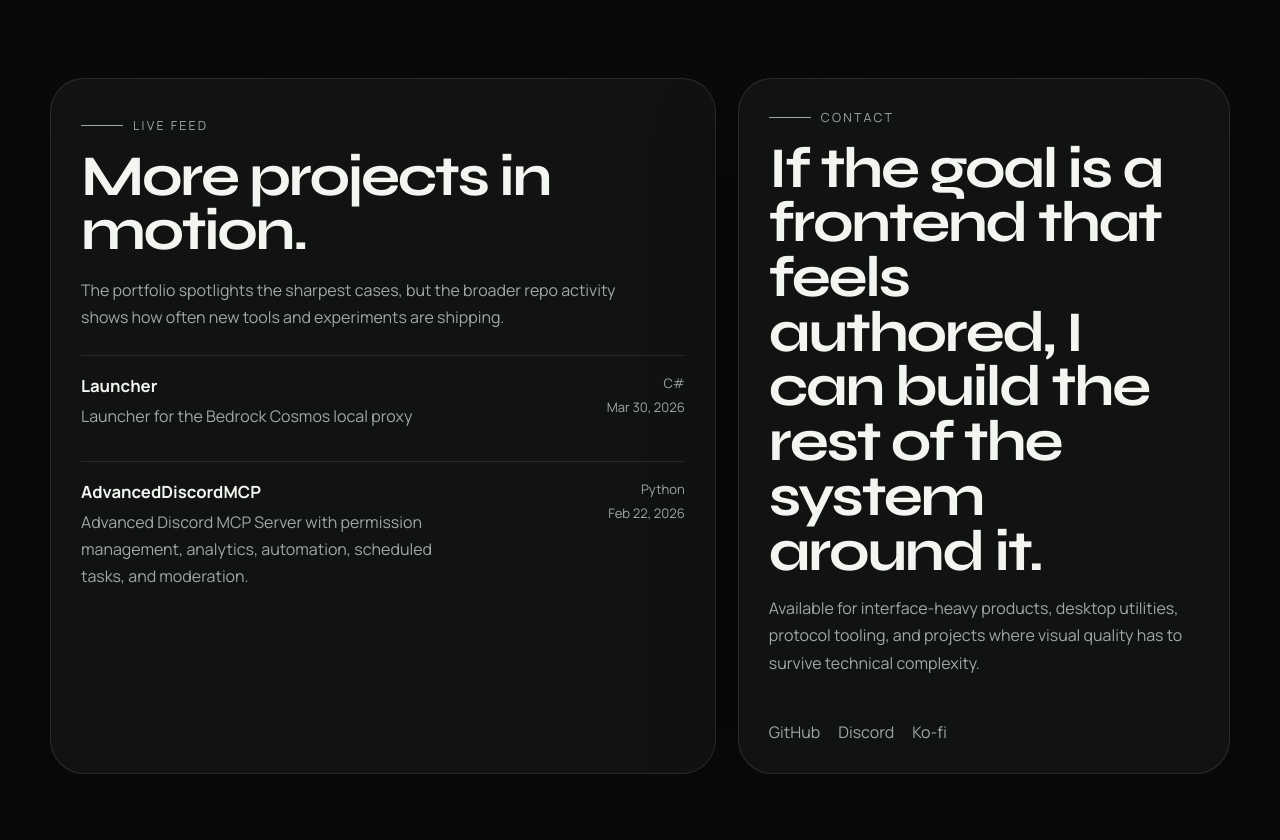
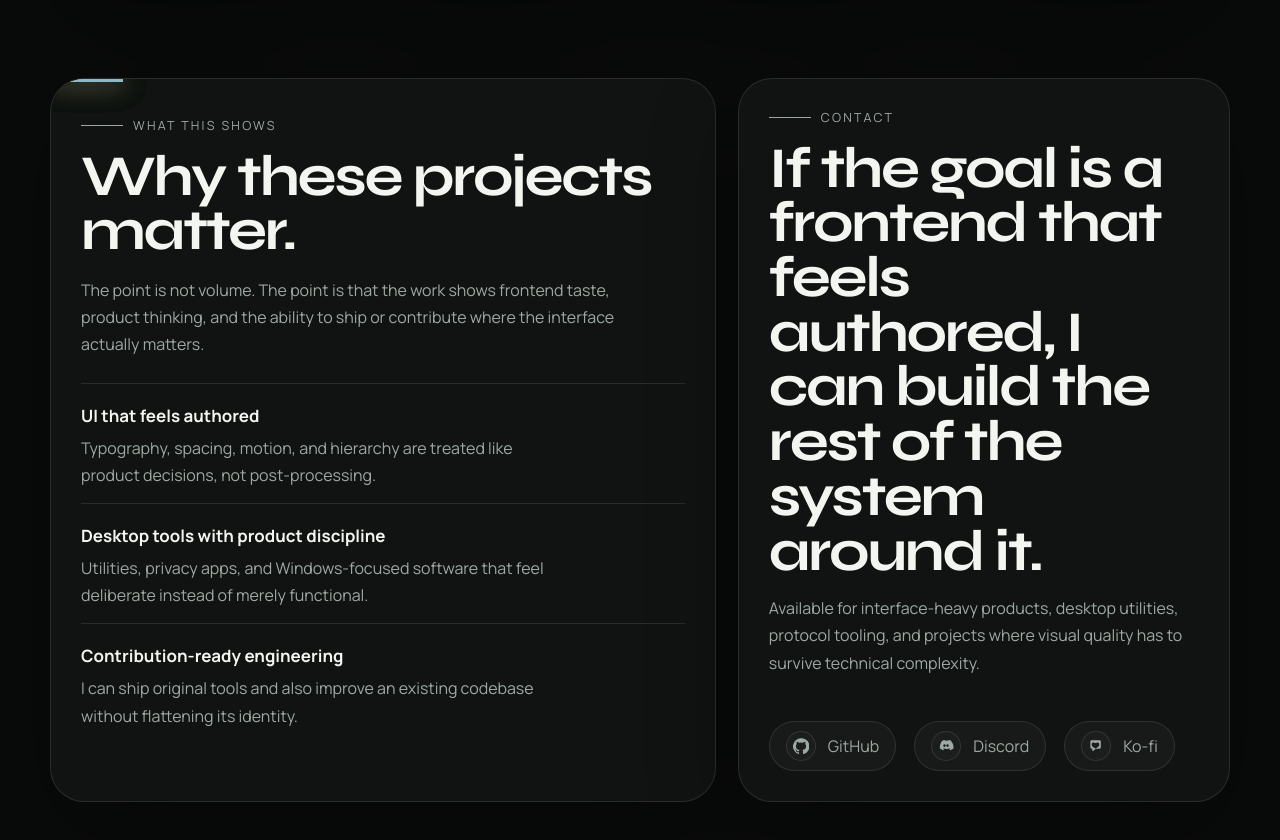
Before and after one commit to center2055/center2055, a React (Vite) app: page / in a window 1280 px wide. Shown: the part 4672-5512 px from the top of the page. Built offline with nearby package versions, Linux system fonts and the light colour scheme; no server answers.

Commit message:
Polish closing section

```diff
--- a/src/App.tsx
+++ b/src/App.tsx
@@ -2,6 +2,7 @@ import { motion, useReducedMotion } from 'framer-motion';
 import type { MouseEvent } from 'react';
 import {
   capabilityCards,
+  closingHighlights,
   fallbackRepos,
   featuredOrder,
   footerLinks,
@@ -14,6 +15,7 @@ import {
   type CardLayout,
   type Ownership,
   type RepoSnapshot,
+  type SocialPlatform,
 } from './data/portfolio';
 import { useGithubRepos } from './hooks/useGithubRepos';
 
@@ -49,6 +51,39 @@ function updateSpotlight(event: MouseEvent<HTMLElement>) {
 function resetSpotlight(event: MouseEvent<HTMLElement>) {
   event.currentTarget.style.setProperty('--spot-x', '50%');
   event.currentTarget.style.setProperty('--spot-y', '50%');
+}
+
+function SocialIcon({ platform }: { platform: SocialPlatform }) {
+  if (platform === 'github') {
+    return (
+      <svg viewBox="0 0 24 24" aria-hidden="true">
+        <path
+          fill="currentColor"
+          d="M12 .5a12 12 0 0 0-3.79 23.39c.6.11.82-.26.82-.58v-2.04c-3.34.73-4.04-1.42-4.04-1.42-.55-1.38-1.33-1.75-1.33-1.75-1.09-.73.08-.72.08-.72 1.2.09 1.83 1.22 1.83 1.22 1.08 1.82 2.82 1.3 3.5.99.11-.76.42-1.3.76-1.6-2.66-.3-5.47-1.31-5.47-5.86 0-1.3.47-2.36 1.24-3.2-.13-.3-.54-1.5.12-3.13 0 0 1.01-.32 3.3 1.22a11.67 11.67 0 0 1 6 0c2.28-1.54 3.29-1.22 3.29-1.22.67 1.63.25 2.83.13 3.13.77.84 1.24 1.9 1.24 3.2 0 4.56-2.81 5.55-5.49 5.85.43.37.82 1.1.82 2.22v3.29c0 .32.21.7.83.58A12 12 0 0 0 12 .5Z"
+        />
+      </svg>
+    );
+  }
+
+  if (platform === 'discord') {
+    return (
+      <svg viewBox="0 0 24 24" aria-hidden="true">
+        <path
+          fill="currentColor"
+          d="M20.32 4.37A17.34 17.34 0 0 0 16.1 3a12.2 12.2 0 0 0-.54 1.1 16.12 16.12 0 0 0-4.88 0c-.17-.38-.35-.75-.55-1.1a17.2 17.2 0 0 0-4.23 1.38C3.23 8.27 2.5 12.05 2.86 15.77a17.57 17.57 0 0 0 5.19 2.63c.42-.57.8-1.18 1.12-1.82-.62-.24-1.21-.54-1.77-.89.15-.11.29-.23.43-.35 3.4 1.56 7.09 1.56 10.45 0 .14.12.28.24.43.35-.56.35-1.15.65-1.78.89.33.64.7 1.25 1.13 1.82a17.48 17.48 0 0 0 5.2-2.63c.43-4.31-.74-8.06-3.74-11.4ZM9.68 13.5c-1.02 0-1.86-.93-1.86-2.07 0-1.15.82-2.08 1.86-2.08 1.05 0 1.88.94 1.86 2.08 0 1.14-.82 2.07-1.86 2.07Zm4.64 0c-1.03 0-1.86-.93-1.86-2.07 0-1.15.82-2.08 1.86-2.08 1.04 0 1.87.94 1.86 2.08 0 1.14-.82 2.07-1.86 2.07Z"
+        />
+      </svg>
+    );
+  }
+
+  return (
+    <svg viewBox="0 0 24 24" aria-hidden="true">
+      <path
+        fill="currentColor"
+        d="M3.5 5.5c0-1.1.9-2 2-2h11.76c1.1 0 2 .9 2 2V14a2 2 0 0 1-2 2H11.7l-3.56 3.2a1 1 0 0 1-1.67-.74V16H5.5a2 2 0 0 1-2-2V5.5Zm12.89 1.73c-.5-.34-1.14-.5-1.93-.5-.92 0-1.77.32-2.56.94l-.4.33-.4-.33a4.04 4.04 0 0 0-2.56-.94c-.79 0-1.43.16-1.93.5-.76.51-1.14 1.3-1.14 2.35 0 .92.33 1.8 1 2.64.58.72 1.3 1.38 2.15 1.98.86.61 1.72 1.12 2.56 1.53.84-.41 1.7-.92 2.56-1.53.86-.6 1.58-1.26 2.15-1.98.67-.84 1-1.72 1-2.64 0-1.05-.38-1.84-1.14-2.35Z"
+      />
+    </svg>
+  );
 }
 
 function ProjectPanel({
@@ -154,10 +189,6 @@ function App() {
     .filter((project): project is ProjectCard => project !== null);
   const builtProjects = projects.filter((project) => project.ownership === 'Built');
   const contributedProjects = projects.filter((project) => project.ownership === 'Contributed');
-
-  const recentRepos = sourceRepos
-    .filter((repo) => !featuredOrder.includes(repo.name))
-    .slice(0, 4);
 
   const totalStars = sourceRepos.reduce((sum, repo) => sum + repo.stargazers_count, 0);
   const activeLanguages = new Set(
@@ -425,26 +456,21 @@ function App() {
         <section className="section-block closing-grid">
           <article className="activity-panel">
             <div className="section-heading narrow">
-              <span className="eyebrow">Live feed</span>
-              <h2>More projects in motion.</h2>
+              <span className="eyebrow">What this shows</span>
+              <h2>Why these projects matter.</h2>
               <p>
-                The portfolio spotlights the sharpest cases, but the broader repo activity shows
-                how often new tools and experiments are shipping.
+                The point is not volume. The point is that the work shows frontend taste,
+                product thinking, and the ability to ship or contribute where the interface
+                actually matters.
               </p>
             </div>
 
-            <div className="activity-list">
-              {recentRepos.map((repo) => (
-                <a key={repo.name} href={repo.html_url} target="_blank" rel="noreferrer" className="activity-item">
-                  <div>
-                    <strong>{repo.name}</strong>
-                    <p>{repo.description}</p>
-                  </div>
-                  <div className="activity-meta">
-                    <span>{repo.language ?? 'mixed'}</span>
-                    <span>{formatDate(repo.updated_at)}</span>
-                  </div>
-                </a>
+            <div className="highlight-list">
+              {closingHighlights.map((item) => (
+                <article key={item.title} className={`highlight-card accent-${item.accent}`}>
+                  <strong>{item.title}</strong>
+                  <p>{item.body}</p>
+                </article>
               ))}
             </div>
           </article>
@@ -459,8 +485,11 @@ function App() {
 
             <div className="contact-links">
               {footerLinks.map((link) => (
-                <a key={link.label} href={link.href} target="_blank" rel="noreferrer">
-                  {link.label}
+                <a key={link.label} href={link.href} target="_blank" rel="noreferrer" className="social-button">
+                  <span className="social-icon">
+                    <SocialIcon platform={link.icon} />
+                  </span>
+                  <span>{link.label}</span>
                 </a>
               ))}
             </div>
--- a/src/data/portfolio.ts
+++ b/src/data/portfolio.ts
@@ -1,6 +1,7 @@
 export type Accent = 'lime' | 'clay' | 'ice';
 export type Ownership = 'Built' | 'Contributed';
 export type CardLayout = 'wide' | 'tall' | 'standard';
+export type SocialPlatform = 'github' | 'discord' | 'kofi';
 
 export type ProjectProfile = {
   name: string;
@@ -108,6 +109,24 @@ export const processSteps = [
     index: '04',
     title: 'Ship with a workflow',
     body: 'Deployment, notifications, and public iteration are part of the build. The release path matters as much as the landing page.',
+  },
+];
+
+export const closingHighlights = [
+  {
+    title: 'UI that feels authored',
+    body: 'Typography, spacing, motion, and hierarchy are treated like product decisions, not post-processing.',
+    accent: 'lime' as const,
+  },
+  {
+    title: 'Desktop tools with product discipline',
+    body: 'Utilities, privacy apps, and Windows-focused software that feel deliberate instead of merely functional.',
+    accent: 'clay' as const,
+  },
+  {
+    title: 'Contribution-ready engineering',
+    body: 'I can ship original tools and also improve an existing codebase without flattening its identity.',
+    accent: 'ice' as const,
   },
 ];
 
@@ -290,7 +309,7 @@ export const fallbackRepos: RepoSnapshot[] = [
 ];
 
 export const footerLinks = [
-  { label: 'GitHub', href: 'https://github.com/center2055' },
-  { label: 'Discord', href: 'https://discord.gg/y3MVspPzKQ' },
-  { label: 'Ko-fi', href: 'https://ko-fi.com/center2055' },
+  { label: 'GitHub', href: 'https://github.com/center2055', icon: 'github' as const },
+  { label: 'Discord', href: 'https://discord.gg/y3MVspPzKQ', icon: 'discord' as const },
+  { label: 'Ko-fi', href: 'https://ko-fi.com/center2055', icon: 'kofi' as const },
 ];
--- a/src/styles.css
+++ b/src/styles.css
@@ -113,9 +113,7 @@ button {
 .project-links a:hover,
 .project-links a:focus-visible,
 .contact-links a:hover,
-.contact-links a:focus-visible,
-.activity-item:hover strong,
-.activity-item:focus-visible strong {
+.contact-links a:focus-visible {
   color: var(--text);
 }
 
@@ -718,38 +716,28 @@ button {
   padding: 30px;
 }
 
-.activity-list {
+.highlight-list {
   display: grid;
-  gap: 12px;
+  gap: 14px;
   margin-top: 24px;
 }
 
-.activity-item {
-  display: flex;
-  align-items: flex-start;
-  justify-content: space-between;
-  gap: 18px;
-  padding: 18px 0;
+.highlight-card {
+  padding: 20px 0 0;
   border-top: 1px solid var(--line);
 }
 
-.activity-item strong {
+.highlight-card strong {
   display: block;
-  margin-bottom: 6px;
-  font-size: 1.05rem;
-  transition: color 180ms ease;
+  margin-bottom: 8px;
+  font-size: 1.06rem;
 }
 
-.activity-item p {
+.highlight-card p {
   margin: 0;
-  max-width: 40ch;
-}
-
-.activity-meta {
-  min-width: 120px;
-  display: grid;
-  gap: 6px;
-  text-align: right;
+  max-width: 48ch;
+  color: var(--muted);
+  line-height: 1.7;
 }
 
 .contact-panel {
@@ -763,6 +751,45 @@ button {
   flex-wrap: wrap;
   gap: 18px;
   margin-top: 28px;
+}
+
+.social-button {
+  display: inline-flex;
+  align-items: center;
+  gap: 12px;
+  min-height: 50px;
+  padding: 0 16px;
+  border-radius: 999px;
+  border: 1px solid var(--line);
+  background: rgba(255, 255, 255, 0.03);
+  color: var(--text);
+  transition:
+    transform 180ms ease,
+    border-color 180ms ease,
+    background-color 180ms ease;
+}
+
+.social-button:hover,
+.social-button:focus-visible {
+  transform: translateY(-1px);
+  border-color: var(--line-strong);
+  background: rgba(255, 255, 255, 0.05);
+}
+
+.social-icon {
+  display: inline-flex;
+  align-items: center;
+  justify-content: center;
+  width: 30px;
+  height: 30px;
+  border-radius: 999px;
+  border: 1px solid var(--line);
+  background: rgba(255, 255, 255, 0.02);
+}
+
+.social-icon svg {
+  width: 16px;
+  height: 16px;
 }
 
 .accent-lime {
@@ -855,13 +882,11 @@ button {
 
   .project-head,
   .project-footer,
-  .activity-item,
   .project-section-head {
     flex-direction: column;
   }
 
-  .project-stats,
-  .activity-meta {
+  .project-stats {
     min-width: 0;
     text-align: left;
   }
```
